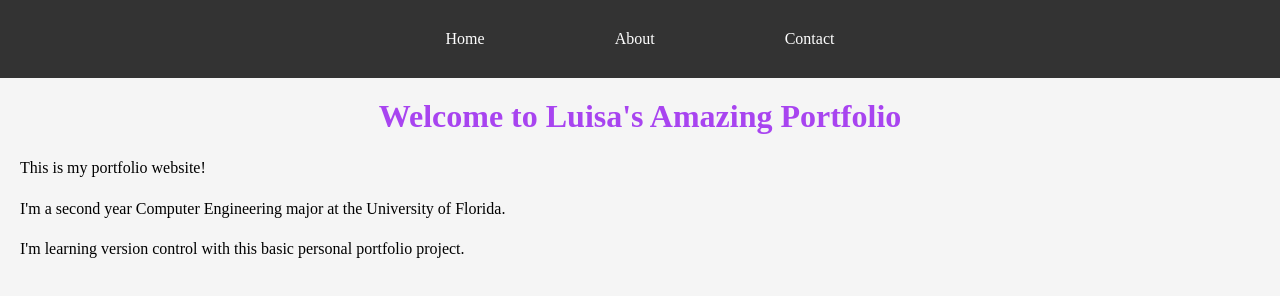
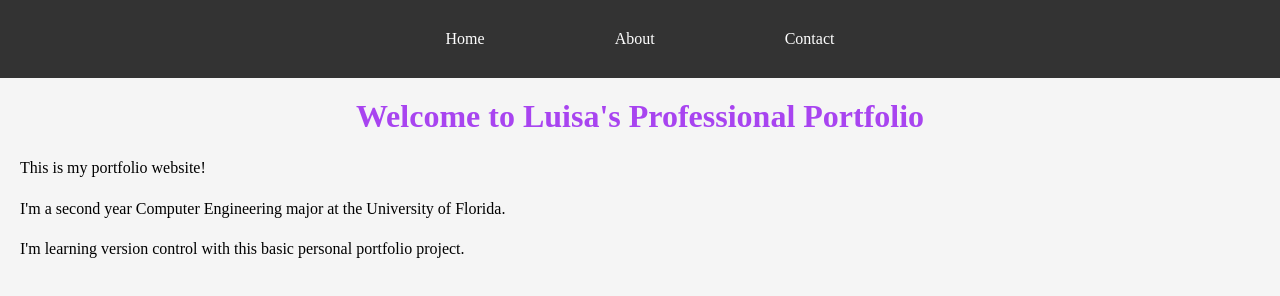
Before and after one commit to almeidaLuisa/Lab0TDLP, a plain HTML site: page index.html in a window 1280 px wide. Drawn offline with Linux system fonts and the light colour scheme.

Commit message:
changed awesome to professional

```diff
--- a/index.html
+++ b/index.html
@@ -11,7 +11,7 @@
         <a href="contact.html">Contact</a>
     </nav>
 
-    <h1>Welcome to Luisa's Amazing Portfolio</h1>
+    <h1>Welcome to Luisa's Professional Portfolio</h1>
 
     <p>This is my portfolio website!</p>
 
```
